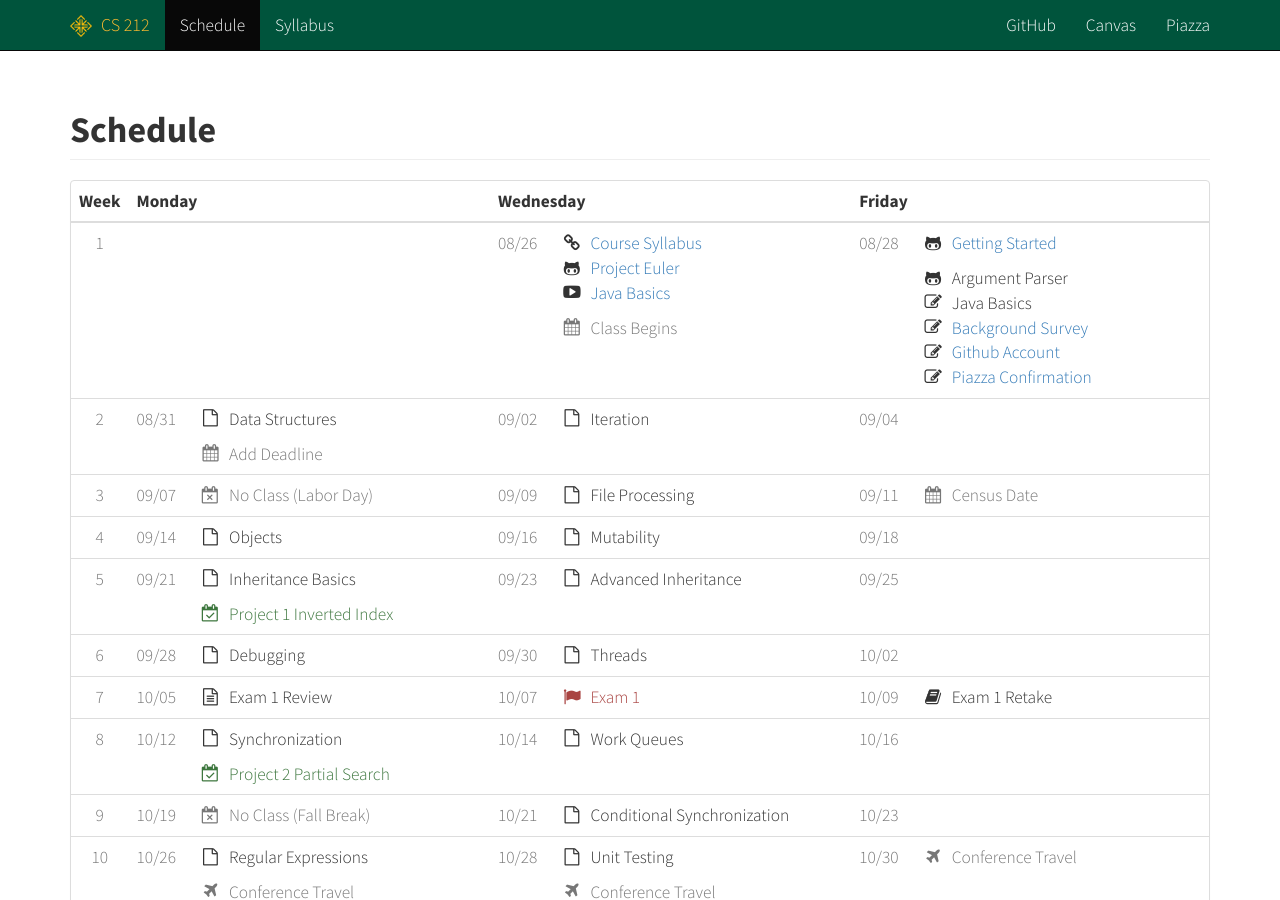
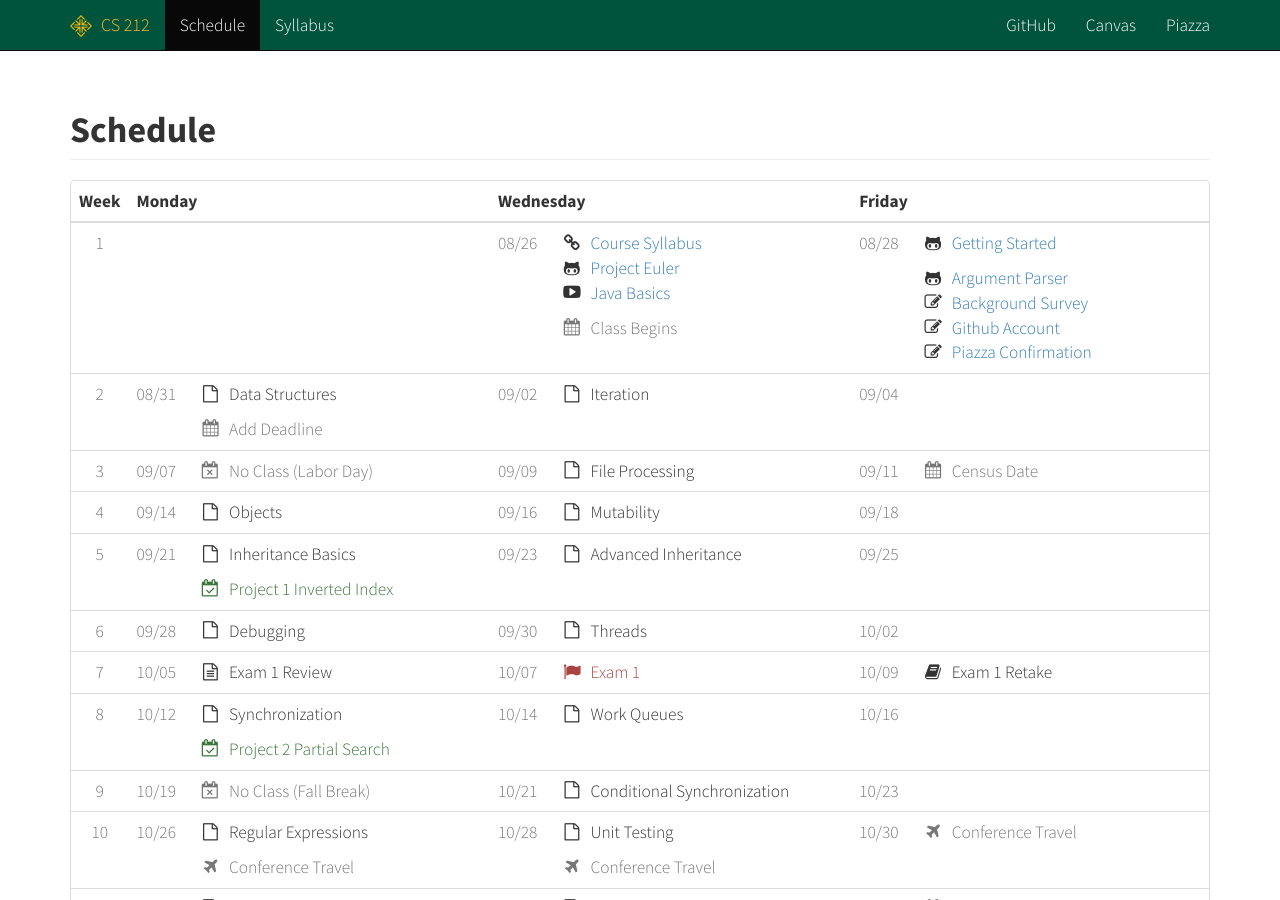
Before and after one commit to cs212/fall2015, a Jekyll site: the page built from schedule.html, in a window 1280 px wide and 900 px high. Built offline with Jekyll 4.4.1, drawn with Linux system fonts in a browser that asks for light colours; Markdown is read by kramdown in place of the engine named in the settings.

```diff
--- a/_data/schedule.yml
+++ b/_data/schedule.yml
@@ -27,8 +27,7 @@
       other :
         - name : 'Argument Parser'
           icon : 'fa-github-alt'
-        - name : 'Java Basics'
-          icon : 'fa-pencil-square-o'
+          link : 'https://github.com/cs212/homework/tree/fall2015/ArgumentParser'
         - name : 'Background Survey'
           link : 'https://usfca.instructure.com/courses/1553675/quizzes/2292151'
           icon : 'fa-pencil-square-o'
```
